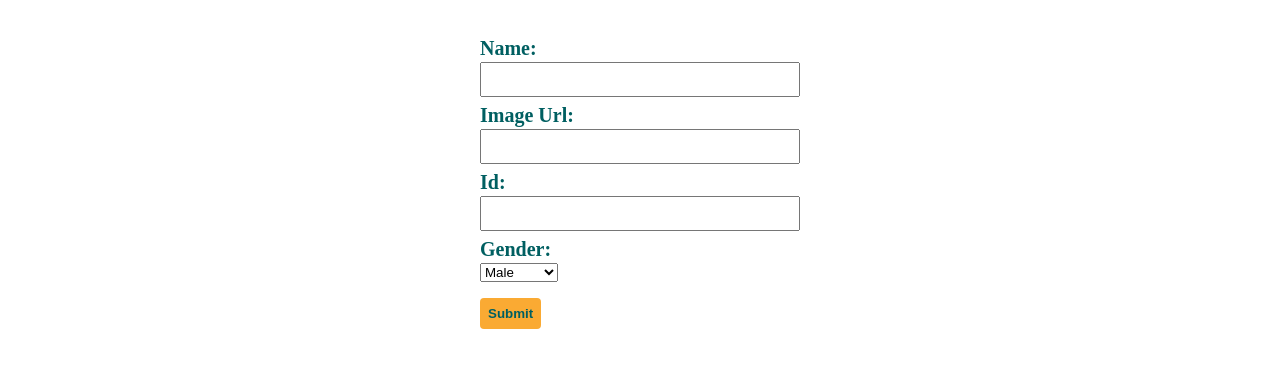
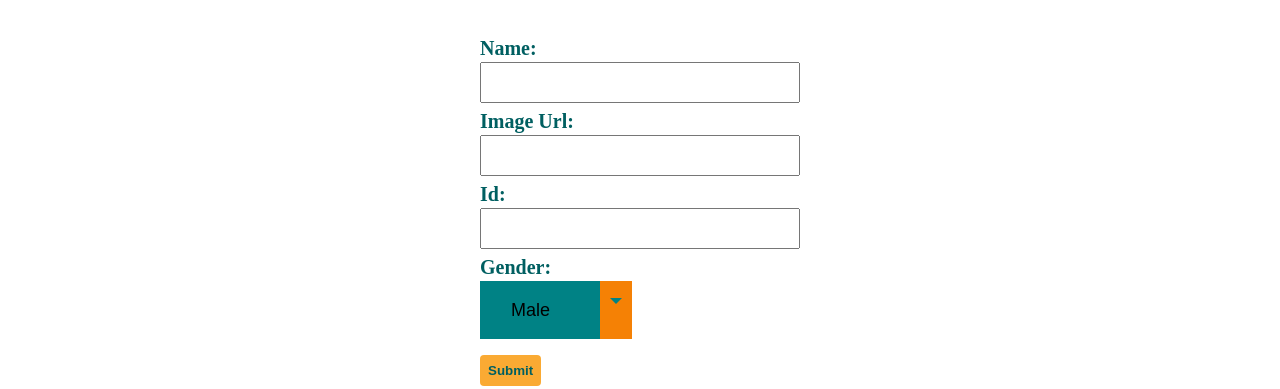
Before and after one commit to psteide93/capstone-snakepad, an Angular app: page / in a window 1280 px wide. Shown: the part 220-609 px from the top of the page. Built offline with nearby package versions, Linux system fonts and the light colour scheme; no server answers.

Commit message:
Add styles to form

```diff
--- a/src/app/components/add-snake-form/add-snake-form.component.css
+++ b/src/app/components/add-snake-form/add-snake-form.component.css
@@ -14,6 +14,46 @@ label {
 input {
   padding: 8px;
   width: 300px;
+  font-size: 18px;
+}
+
+select {
+  font-size: 18px;
+  padding: 1em 1.5em;
+  border: 0;
+  background-color: var(--brite-teal);
+}
+
+.custom-select {
+  position: relative;
+}
+
+.custom-arrow {
+  position: absolute;
+  top: 0;
+  right: 168px;
+  display: block;
+  background: var(--brite-orange);
+  height: 100%;
+  width: 2rem;
+  pointer-events: none;
+}
+
+.custom-select .custom-arrow::after {
+  --size: 6px;
+  content: " ";
+  position: absolute;
+  width: 0;
+  height: 0;
+  left: 50%;
+  transform: translate(-50%, -50%);
+}
+
+.custom-arrow::after {
+  border-left: var(--size) solid transparent;
+  border-right: var(--size) solid transparent;
+  border-top: var(--size) solid var(--brite-teal);
+  top: 35%;
 }
 
 button {
--- a/src/app/components/add-snake-form/add-snake-form.component.html
+++ b/src/app/components/add-snake-form/add-snake-form.component.html
@@ -13,11 +13,14 @@
   </div>
   <div>
     <label for="gender">Gender:</label>
-    <select name="gender" id="gender">
-      <option value="male">Male</option>
-      <option value="female">Female</option>
-      <option value="unknown">Unknown</option>
-    </select>
+    <div class="custom-select">
+      <select name="gender" id="gender">
+        <option value="male">Male</option>
+        <option value="female">Female</option>
+        <option value="unknown">Unknown</option>
+      </select>
+      <span class="custom-arrow"></span>
+    </div>
   </div>
   <button type="submit">Submit</button>
 </form>
```
